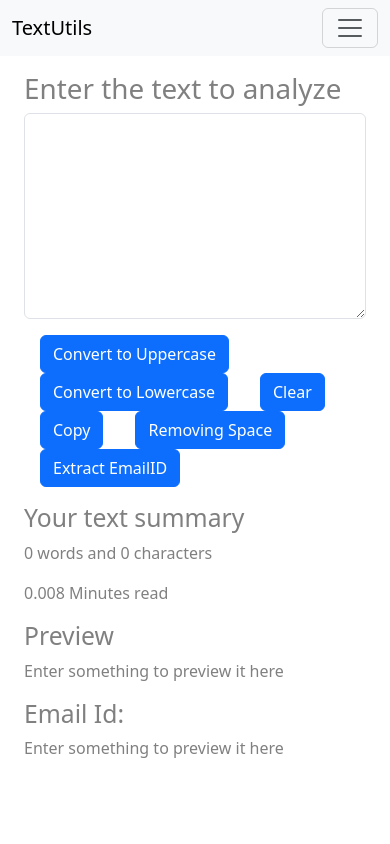
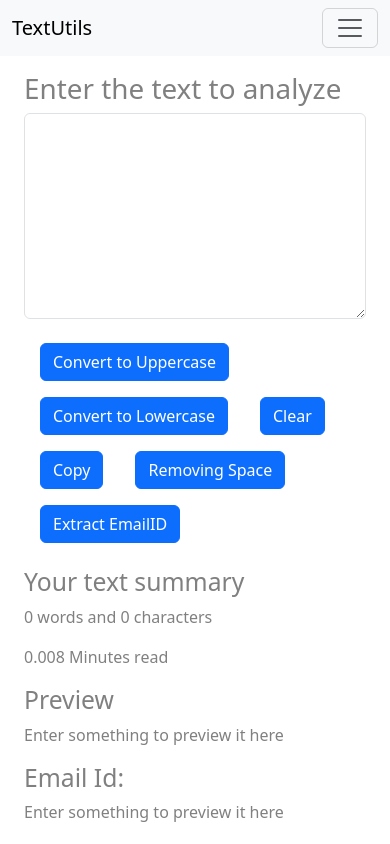
Before and after one commit to Dakshet/React_, a React (Create React App) app: page / in a window 390 px wide. Built offline with nearby package versions, Linux system fonts and the light colour scheme.

Commit message:
fix the mobile layout

```diff
--- a/src/components/TextForm.js
+++ b/src/components/TextForm.js
@@ -63,12 +63,12 @@ export default function TextForm(props) {
                 <div className="mb-3">
                     <textarea className="form-control" onChange={handleOnChange} value={text} style={{backgroundColor: props.mode==="dark"?"grey":"white", color: props.mode==="light"?"grey":"white"}} id="myBox" rows="8"></textarea>
                 </div>
-                <button className='btn btn-primary mx-3' onClick={handleUpClick}>Convert to Uppercase</button>
-                <button className='btn btn-primary mx-3' onClick={handleLowClick}>Convert to Lowercase</button>
-                <button className='btn btn-primary mx-3' onClick={handleClearClick}>Clear</button>
-                <button className='btn btn-primary mx-3' onClick={handleCopyTextClick}>Copy</button>
-                <button className='btn btn-primary mx-3' onClick={handleRemoveExtraSpacesClick}>Removing Space</button>
-                <button className='btn btn-primary mx-3' onClick={handleExtractEmailClick}>Extract EmailID</button>
+                <button className='btn btn-primary mx-3 my-2' onClick={handleUpClick}>Convert to Uppercase</button>
+                <button className='btn btn-primary mx-3 my-2' onClick={handleLowClick}>Convert to Lowercase</button>
+                <button className='btn btn-primary mx-3 my-2' onClick={handleClearClick}>Clear</button>
+                <button className='btn btn-primary mx-3 my-2' onClick={handleCopyTextClick}>Copy</button>
+                <button className='btn btn-primary mx-3 my-2' onClick={handleRemoveExtraSpacesClick}>Removing Space</button>
+                <button className='btn btn-primary mx-3 my-2' onClick={handleExtractEmailClick}>Extract EmailID</button>
             </div>
             <div className="container my-3" style={{color: props.mode==="light"?"grey":"white"}}>
                 <h2>Your text summary</h2>
```
